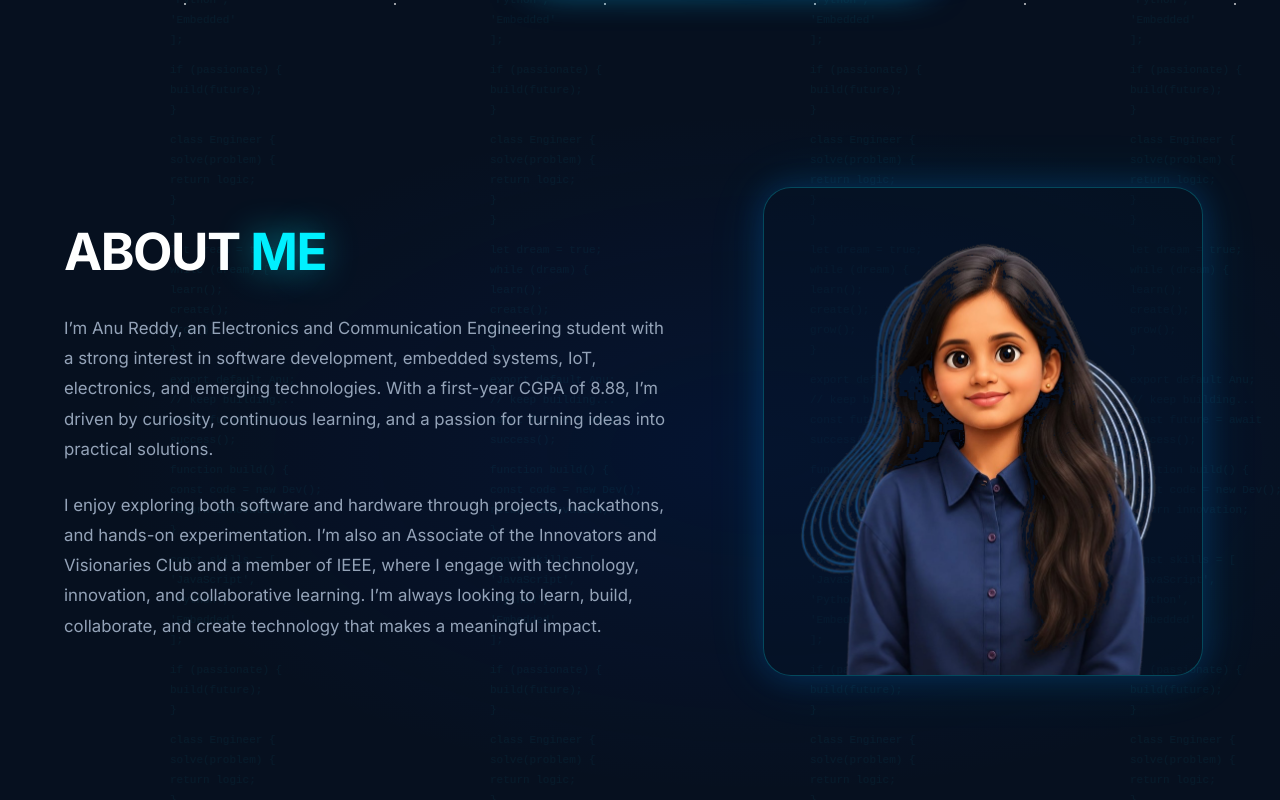
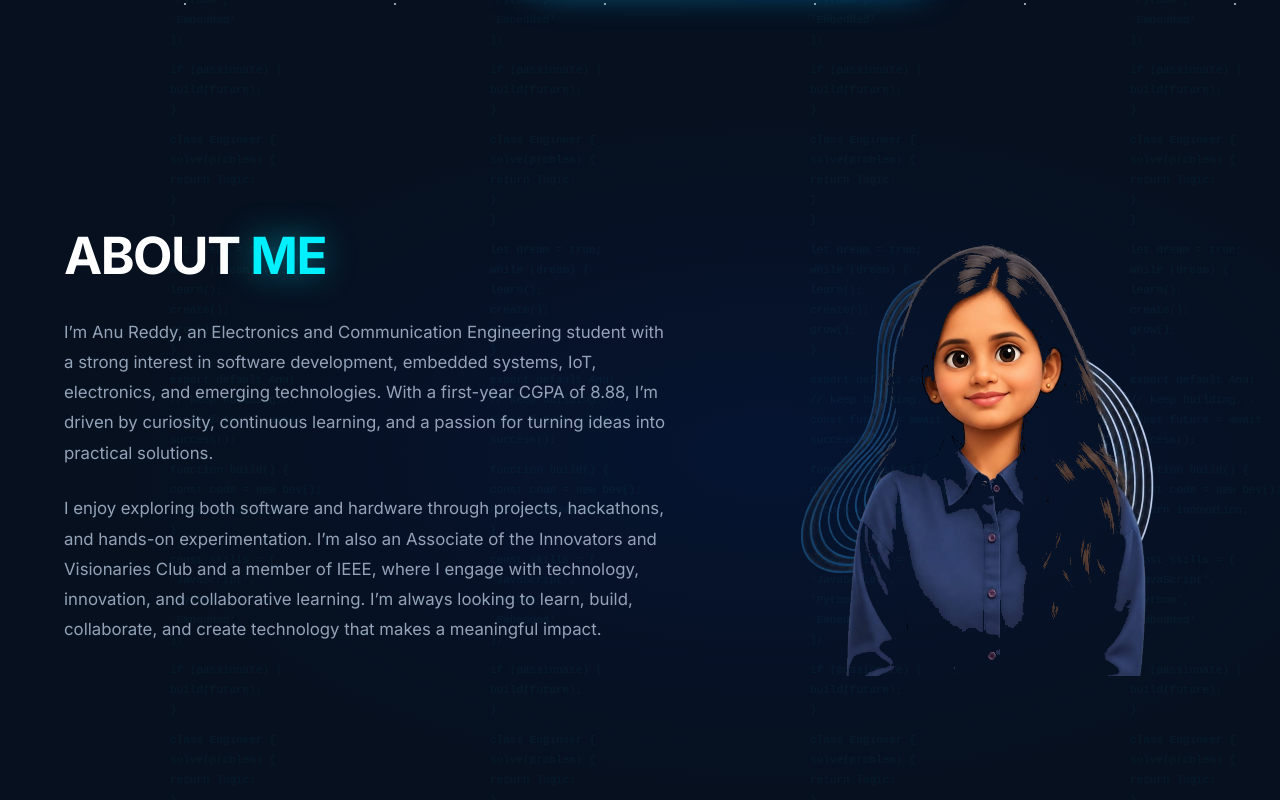
Before and after one commit to anureddyb20/anu, a Next.js app: page / in a window 1280 px wide. Shown: the part 747-1547 px from the top of the page. Built offline with nearby package versions, Linux system fonts and the light colour scheme.

Commit message:
feat: add AboutSection component styling and avatar image asset

```diff
--- a/src/components/AboutSection.module.css
+++ b/src/components/AboutSection.module.css
@@ -52,22 +52,12 @@
   width: 100%;
   max-width: 440px;
   aspect-ratio: 0.9 / 1;
-  border-radius: 28px;
-  overflow: hidden;
-  border: 1px solid rgba(0, 240, 255, 0.25);
-  box-shadow:
-    0 0 30px rgba(0, 110, 255, 0.2),
-    0 0 60px rgba(0, 240, 255, 0.1);
-  background: rgba(6, 20, 40, 0.35);
+  background: transparent;
   transition: all 0.4s cubic-bezier(0.25, 0.8, 0.25, 1);
 }
 
 .imageWrapper:hover {
   transform: translateY(-5px);
-  border-color: rgba(0, 240, 255, 0.45);
-  box-shadow:
-    0 0 45px rgba(0, 110, 255, 0.35),
-    0 0 90px rgba(0, 240, 255, 0.2);
 }
 
 .avatarImg {
```
Also changed, not shown: public/about.png.
